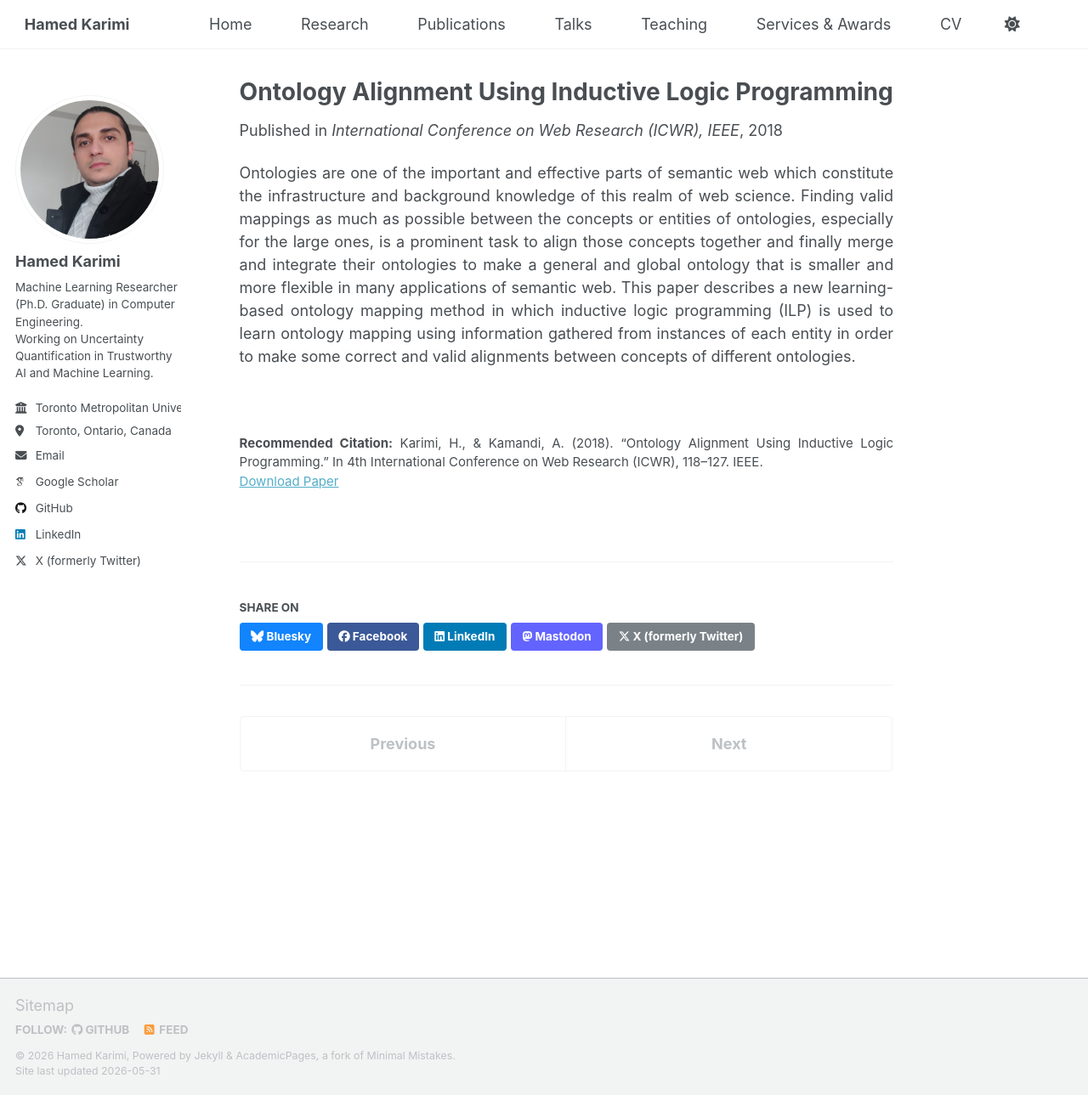
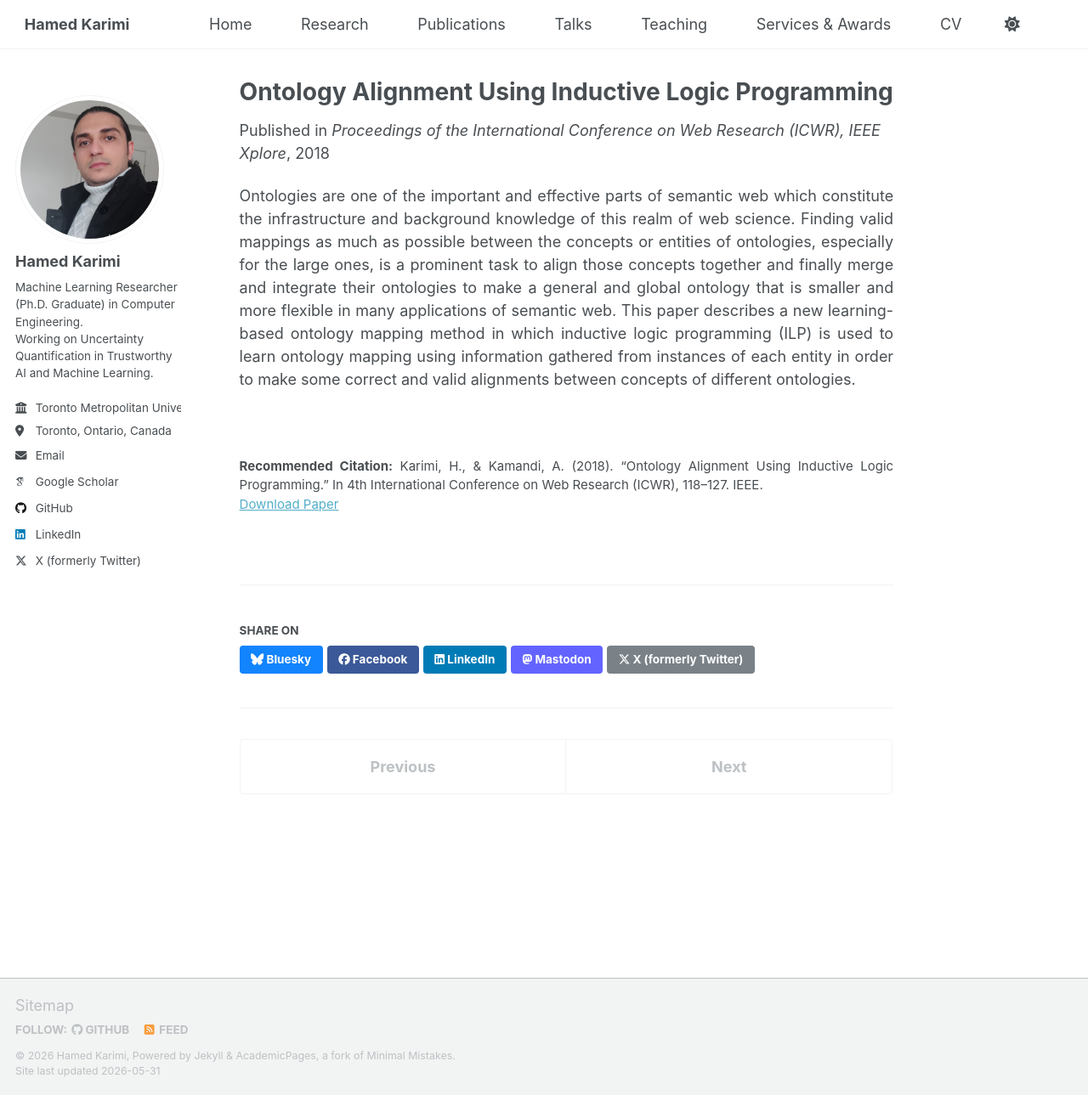
Before and after one commit to hamedmx/hamedmx.github.io, a Jekyll site: the page built from _publications/2018-04-01-ilp-ontology-icwr.md, in a window 1280 px wide and 1289 px high. Shown: the whole window at 85% size. Built offline with Jekyll 4.4.1, drawn with Linux system fonts in a browser that asks for light colours; some web fonts are replaced; a script that is not in the unit is left out.

Commit message:
Update 2018-04-01-ilp-ontology-icwr.md

```diff
--- a/_publications/2018-04-01-ilp-ontology-icwr.md
+++ b/_publications/2018-04-01-ilp-ontology-icwr.md
@@ -5,7 +5,7 @@ category: conferences
 permalink: /publication/2018-ilp-ontology-icwr
 excerpt: "Mapping ontologies using inverse resolution in inductive logic programming."
 date: 2018-04-01
-venue: "International Conference on Web Research (ICWR), IEEE"
+venue: "Proceedings of the International Conference on Web Research (ICWR), IEEE Xplore"
 doi: "https://doi.org/10.1109/ICWR.2018.8387247"
 paperurl: "https://doi.org/10.1109/ICWR.2018.8387247"
 citation: 'Karimi, H., & Kamandi, A. (2018). “Ontology Alignment Using Inductive Logic Programming.” In 4th International Conference on Web Research (ICWR), 118–127. IEEE.'
```
